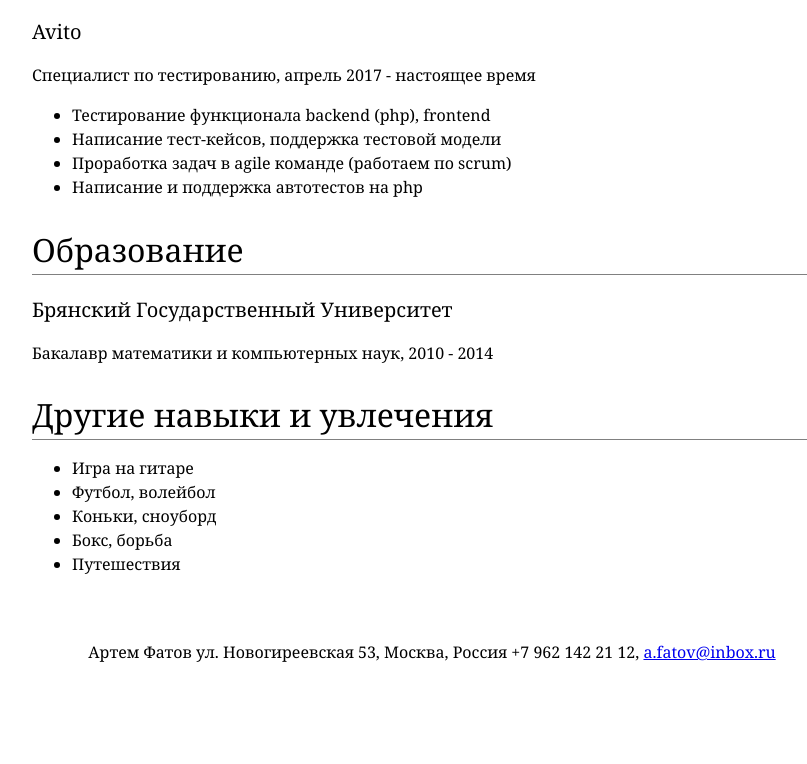
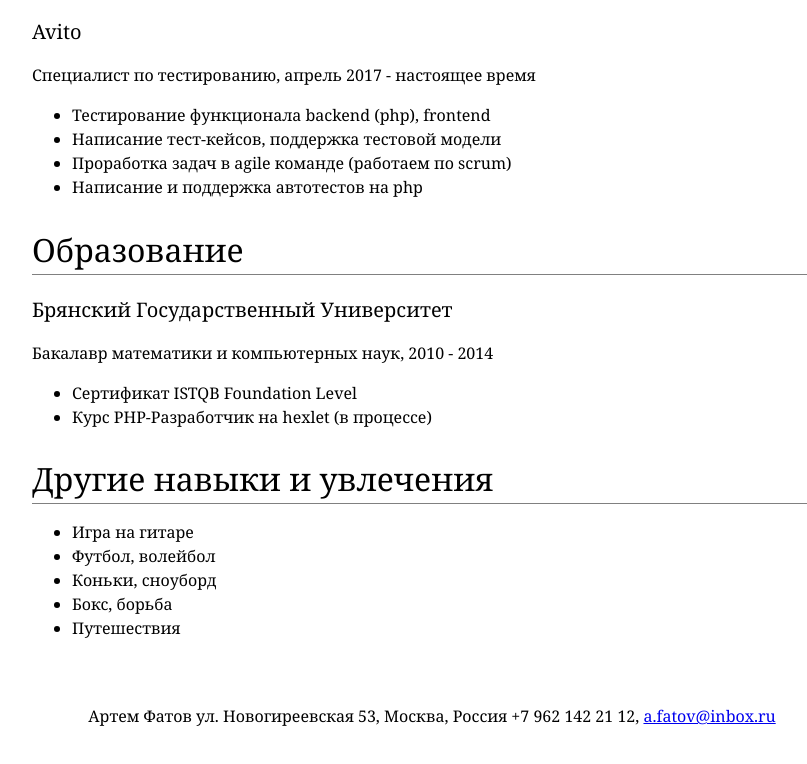
Before and after one commit to ayufatov/ayufatov.github.io, a plain HTML site: page index.html in a window 1280 px wide. Shown: the part 784-1548 px from the top of the page, without its empty margins (208-1015 px from the left). Before the commit the page ends 1492 px from the top, so only its background shows below. Drawn offline with Linux system fonts and the light colour scheme.

Commit message:
add education info

```diff
--- a/index.html
+++ b/index.html
@@ -55,6 +55,10 @@
 		<h3>Брянский Государственный Университет</h3>
 		<p>Бакалавр математики и компьютерных наук,
 		2010 - 2014
+		<ul>
+			<li>Сертификат ISTQB Foundation Level</li>
+			<li>Курс PHP-Разработчик на hexlet (в процессе)</li>
+			</ul>
 		</p>
 		<h2>Другие навыки и увлечения</h2>
 		<p>
```
